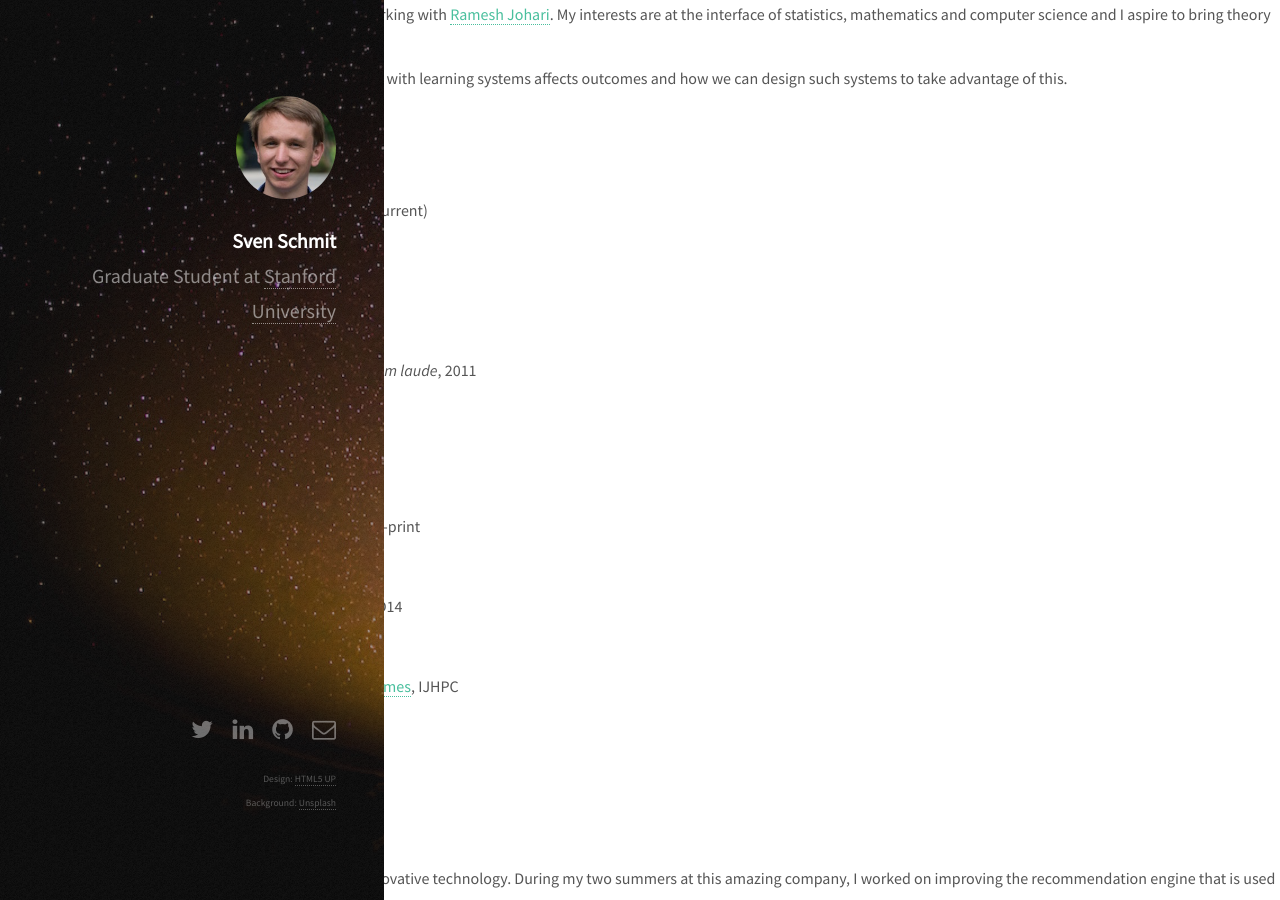
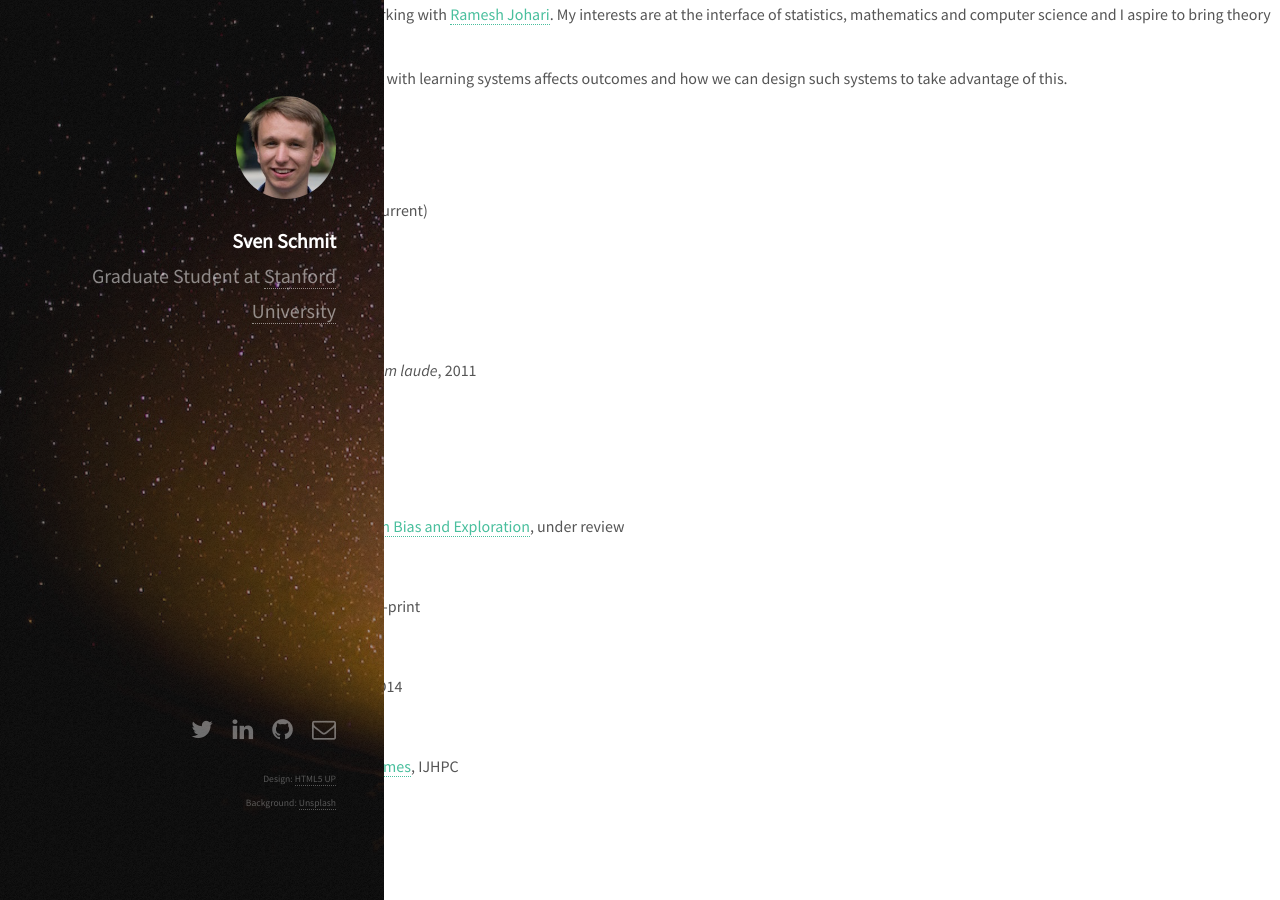
Before and after one commit to schmit/schmit.github.io, a Jekyll site: the page built from _posts/2015-1-1-about.md, in a window 1280 px wide and 900 px high. Built offline with Jekyll 4.4.1, drawn with Linux system fonts in a browser that asks for light colours.

Commit message:
Added Human Interaction paper

```diff
--- a/_posts/2015-1-1-about.md
+++ b/_posts/2015-1-1-about.md
@@ -31,6 +31,9 @@
 
 ## Papers
 
+- [Human Interaction with Recommendation Systems: On Bias and Exploration](https://arxiv.org/abs/1703.00535), under review
+
+   *with [Carlos Riquelme](http://rikel.me).*
 
 - [Mean Field Analysis of Multi-Armed Bandit Games](http://papers.ssrn.com/sol3/papers.cfm?abstract_id=2045842), pre-print
 
```
